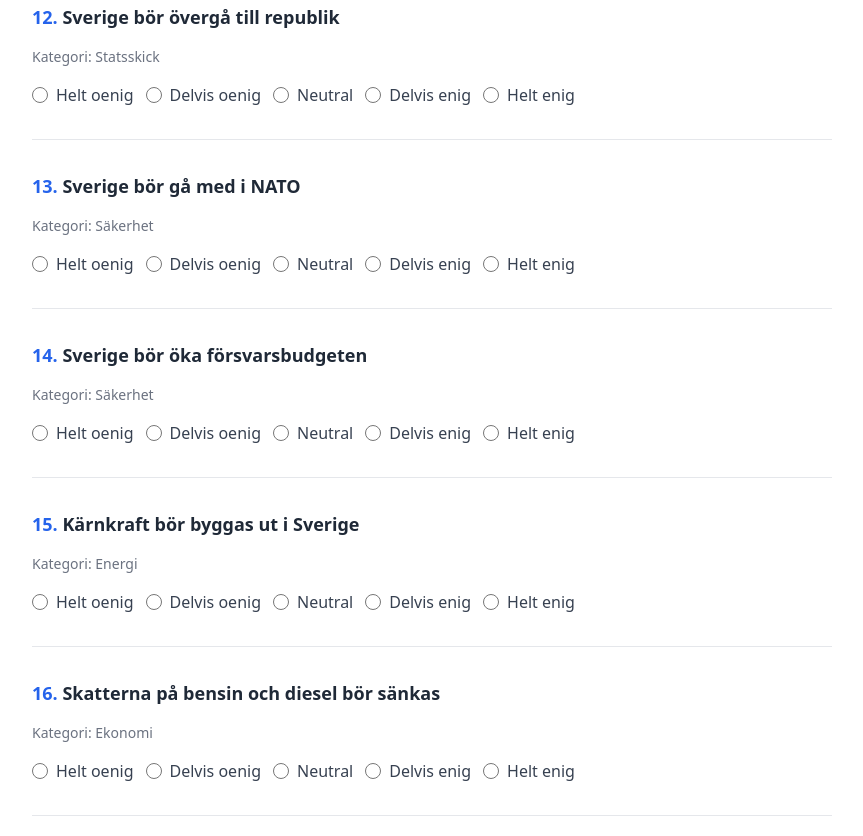
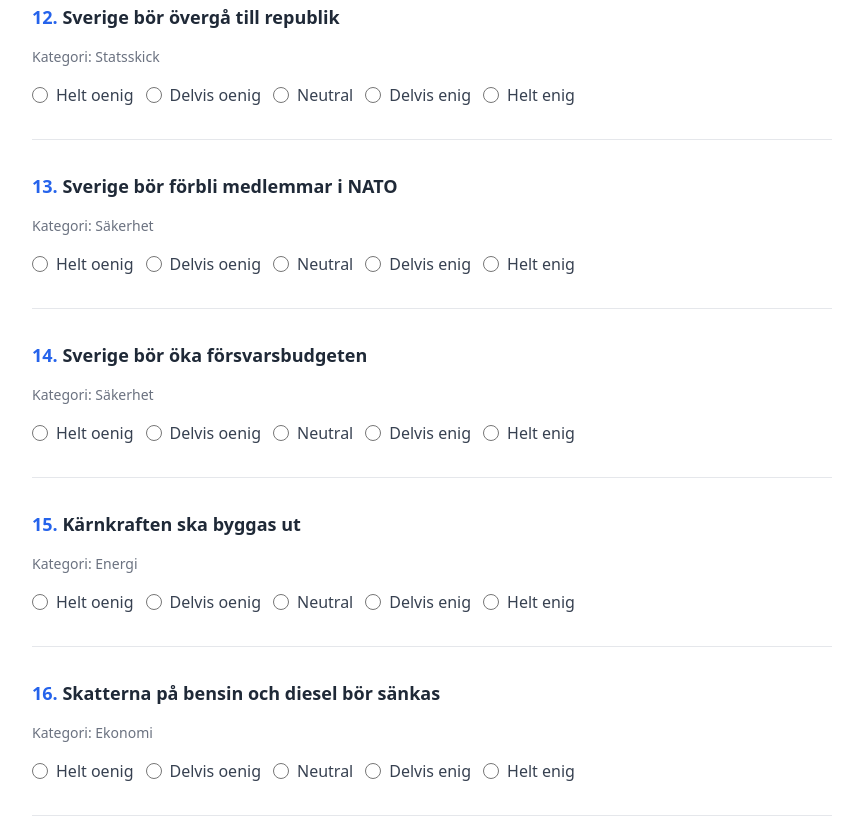
Before and after one commit to maxrub06/ValKompass2026, a plain HTML site: page valkompass1.html in a window 1280 px wide. Shown: the part 2104-2940 px from the top of the page, without its empty margins (208-1071 px from the left). Drawn offline with nearby package versions, Linux system fonts and the light colour scheme.

Commit message:
fixade frågor som var skumma

```diff
--- a/valkompass1.html
+++ b/valkompass1.html
@@ -271,7 +271,7 @@
             },
             {
                 id: 13,
-                question: "Sverige bör gå med i NATO",
+                question: "Sverige bör förbli medlemmar i NATO",
                 category: "Säkerhet",
                 responses: {
                     "Moderaterna": 5,
@@ -305,7 +305,7 @@
             },
             {
                 id: 15,
-                question: "Kärnkraft bör byggas ut i Sverige",
+                question: "Kärnkraften ska byggas ut",
                 category: "Energi",
                 responses: {
                     "Moderaterna": 5,
@@ -492,7 +492,7 @@
             },
             {
                 id: 26,
-                question: "Medborgarskap bör kräva längre tid i Sverige",
+                question: "Kraven för svenskt medborgarskap ska höjas",
                 category: "Invandring",
                 responses: {
                     "Moderaterna": 4,
```
